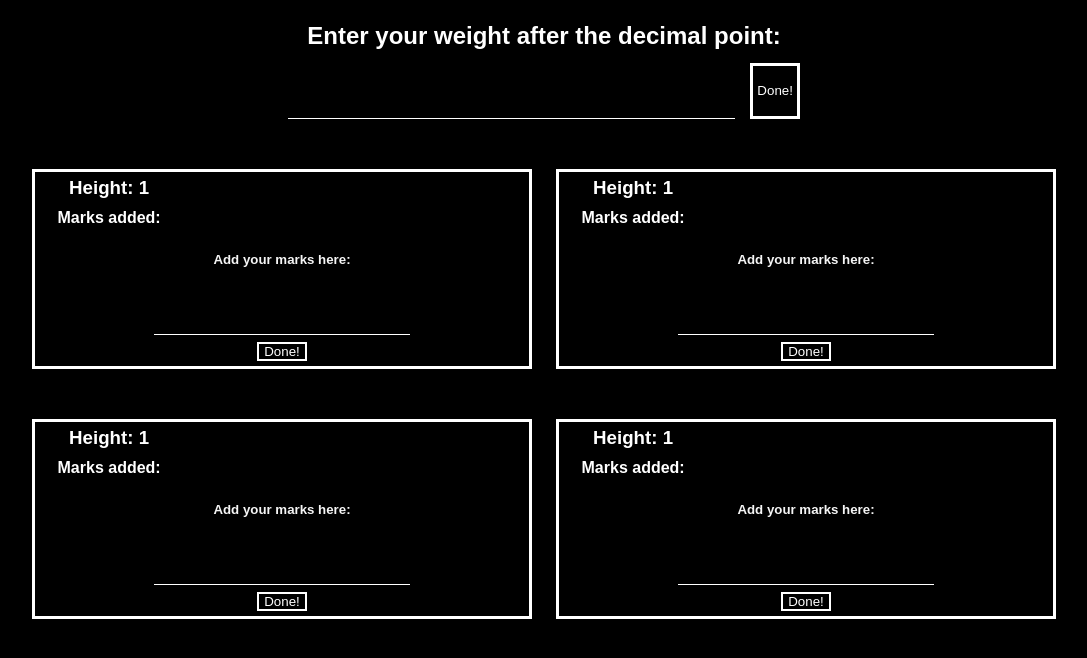
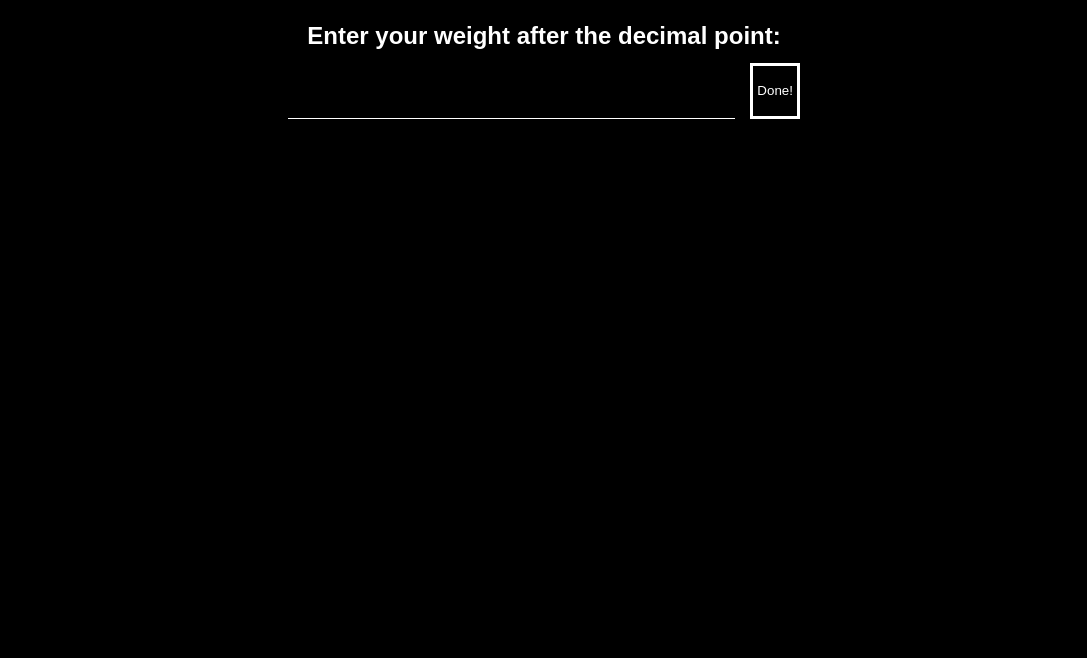
Before and after one commit to Kimi82/How-many-bad-marks, a plain HTML site: page index.html in a window 1280 px wide. Shown: the part 84-742 px from the top of the page, without its empty margins (96-1183 px from the left). Drawn offline with Linux system fonts and the light colour scheme.

Commit message:
Update index.html

```diff
--- a/index.html
+++ b/index.html
@@ -21,37 +21,10 @@
     </div>
 <div class="container2">
 
-  <div class="field">
-      <h3 class="field__title">Height: 1</h3>
-      <h4 class="field__title">Marks added:</h4>
-      <h5 class="field__subtitle">Add your marks here:</h5>
-      <input>
-      <button  class="field__button">Done!</button>
-  </div>
 
-  <div class="field">
-    <h3 class="field__title">Height: 1</h3>
-    <h4 class="field__title">Marks added:</h4>
-    <h5 class="field__subtitle">Add your marks here:</h5>
-    <input>
-    <button  class="field__button">Done!</button>
-  </div>
 
-  <div class="field">
-    <h3 class="field__title">Height: 1</h3>
-    <h4 class="field__title">Marks added:</h4>
-    <h5 class="field__subtitle">Add your marks here:</h5>
-    <input>
-    <button  class="field__button">Done!</button>
-  </div>
 
-  <div class="field">
-    <h3 class="field__title">Height: 1</h3>
-    <h4 class="field__title">Marks added:</h4>
-    <h5 class="field__subtitle">Add your marks here:</h5>
-    <input>
-    <button  class="field__button">Done!</button>
-  </div>
+
 
 
 
```
